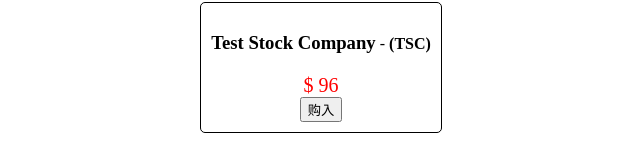
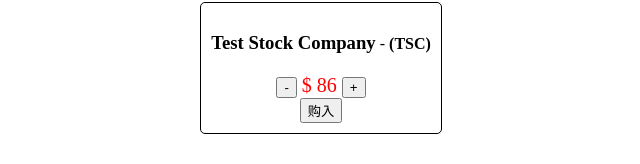
Before and after one commit to jackchoumine/stock-market, an Angular app: page / in a window 1280 px wide. Shown: the part 125-289 px from the top of the page, without its empty margins (319-959 px from the left). Built offline with nearby package versions, Linux system fonts and the light colour scheme.

Commit message:
增加一个疑问

```diff
--- a/src/app/app.component.html
+++ b/src/app/app.component.html
@@ -2,10 +2,10 @@
  * @Description: 根组件模板
  * @Date: 2020-09-28 03:04:08 +0800
  * @Author: JackChouMine
- * @LastEditTime: 2020-10-03 17:55:53 +0800
+ * @LastEditTime: 2020-10-03 18:18:27 +0800
  * @LastEditors: JackChouMine
 -->
-<div style="text-align: center;" (click)="stopPropagation($event,'事件冒泡了')">
+<div style="text-align: center;">
   <h1>
     hello {{title}}
   </h1>
--- a/src/app/model/stock.ts
+++ b/src/app/model/stock.ts
@@ -2,7 +2,7 @@
  * @Description: 股票模型
  * @Date: 2020-09-29 03:20:45 +0800
  * @Author: JackChouMine
- * @LastEditTime: 2020-09-29 03:24:52 +0800
+ * @LastEditTime: 2020-10-03 18:11:06 +0800
  * @LastEditors: JackChouMine
  */
 export class Stock {
@@ -15,6 +15,7 @@ export class Stock {
   ) { }
   // TODO 这是什么语法
   isPositiveChange(): boolean {
+    console.log('这是一个函数吗');
     return this.price >= this.previousPrice;
   }
 }
--- a/src/app/stock/stock-item/stock-item.component.html
+++ b/src/app/stock/stock-item/stock-item.component.html
@@ -2,7 +2,7 @@
  * @Description: 组件模板
  * @Date: 2020-09-29 01:33:58 +0800
  * @Author: JackChouMine
- * @LastEditTime: 2020-10-03 15:51:00 +0800
+ * @LastEditTime: 2020-10-03 18:20:44 +0800
  * @LastEditors: JackChouMine
 -->
 <div class="stock-container">
@@ -12,7 +12,13 @@
     - <h4>({{stock.code}})</h4>
   </div>
   <!-- 属性绑定语法 [dom属性] = "表达式" 不会覆盖现有的class -->
-  <div class="price" [class]="stock.isPositiveChange?'positive':'negative'">$ {{stock.price+10}}</div>
+  <div>
+    <button (click)="reduce()">-</button>
+    <span class="price" [class]="stock.isPositiveChange?'positive':'negative'">
+      $ {{stock.price}}
+    </span>
+    <button (click)="add()">+</button>
+  </div>
   <!-- 使用(event) = "函数调用" -->
   <button (click)="toggleFavorite($event,'otherParam')"
     [disabled]="stock.isFavorite">{{stock.isFavorite?'已经购入':"购入"}}</button>
--- a/src/app/stock/stock-item/stock-item.component.ts
+++ b/src/app/stock/stock-item/stock-item.component.ts
@@ -2,7 +2,7 @@
  * @Description: 股票组件
  * @Date: 2020-09-29 01:33:58 +0800
  * @Author: JackChouMine
- * @LastEditTime: 2020-10-03 18:00:32 +0800
+ * @LastEditTime: 2020-10-03 18:23:01 +0800
  * @LastEditors: JackChouMine
  */
 import { Component, OnInit } from '@angular/core';
@@ -25,6 +25,16 @@ export class StockItemComponent implements OnInit {
     this.stock = new Stock('Test Stock Company', 'TSC', 86, 90);
   }
   // tslint:disable-next-line: typedef
+  reduce() {
+    this.stock.previousPrice = this.stock.price;
+    this.stock.price = (this.stock.price - 5);
+  }
+  // tslint:disable-next-line: typedef
+  add() {
+    this.stock.previousPrice = this.stock.price;
+    this.stock.price = (this.stock.price + 5);
+  }
+  // tslint:disable-next-line: typedef
   toggleFavorite(event, param) {
     console.log('用户点击了', event);
     console.log('函数参数', param);
```
Also changed, not shown: 1 other file (tests, documents, lock files or other folders).
